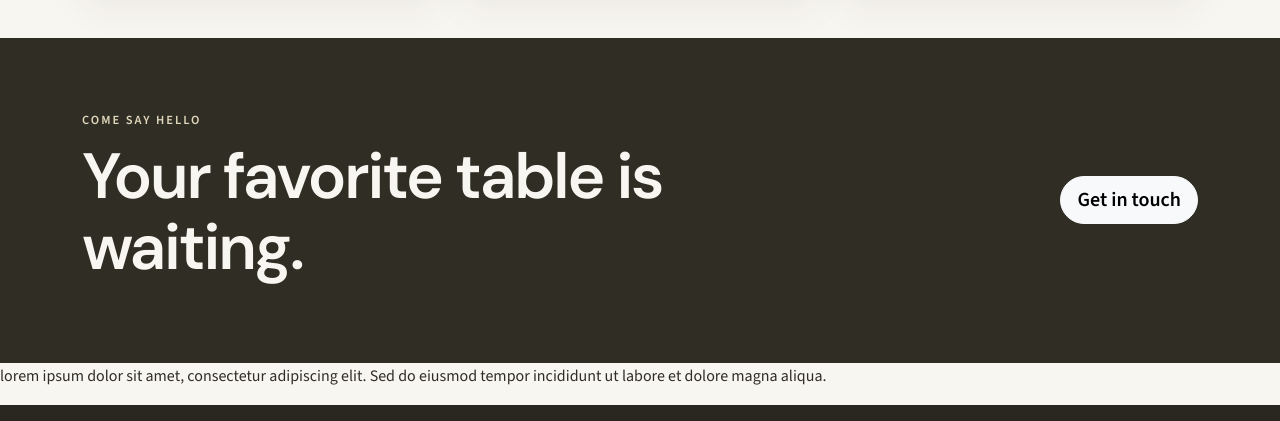
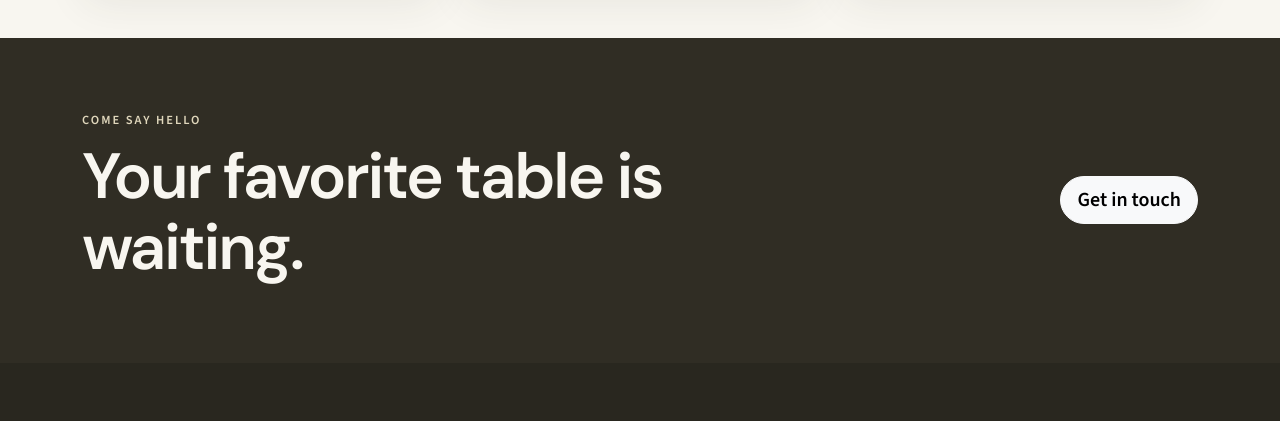
Before and after one commit to ezefi/CoffeeShop, a plain HTML site: page index.html in a window 1280 px wide. Shown: the part 1270-1691 px from the top of the page. Drawn offline with nearby package versions, Linux system fonts and the light colour scheme.

Commit message:
change text

```diff
--- a/index.html
+++ b/index.html
@@ -102,9 +102,6 @@
       </div>
     </section>
   </main>
-  <main>
-    <p>lorem ipsum dolor sit amet, consectetur adipiscing elit. Sed do eiusmod tempor incididunt ut labore et dolore magna aliqua.</p>
-  </main>
   <footer class="site-footer">
     <div class="container">
       <div class="row g-5 footer-main">
```
